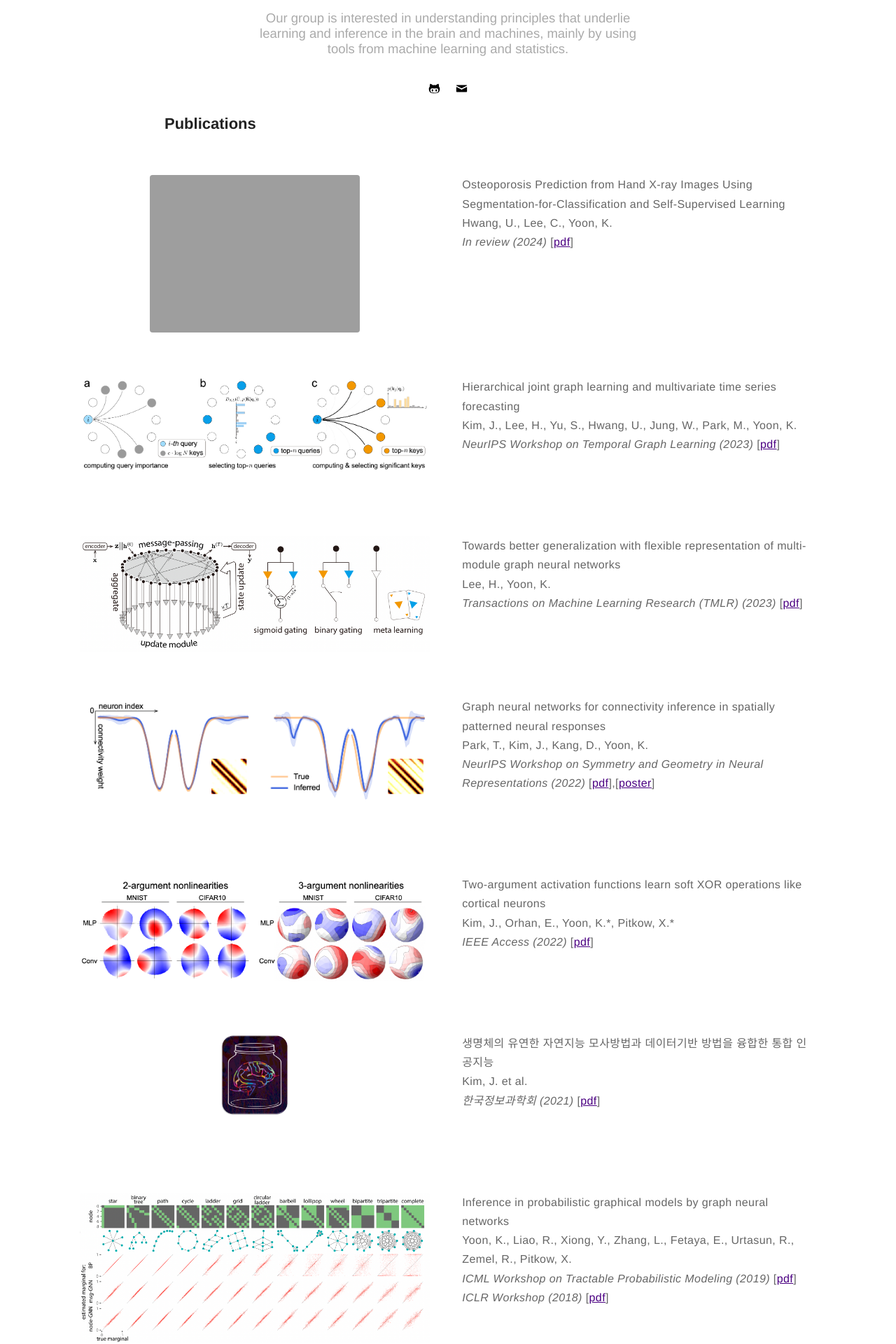
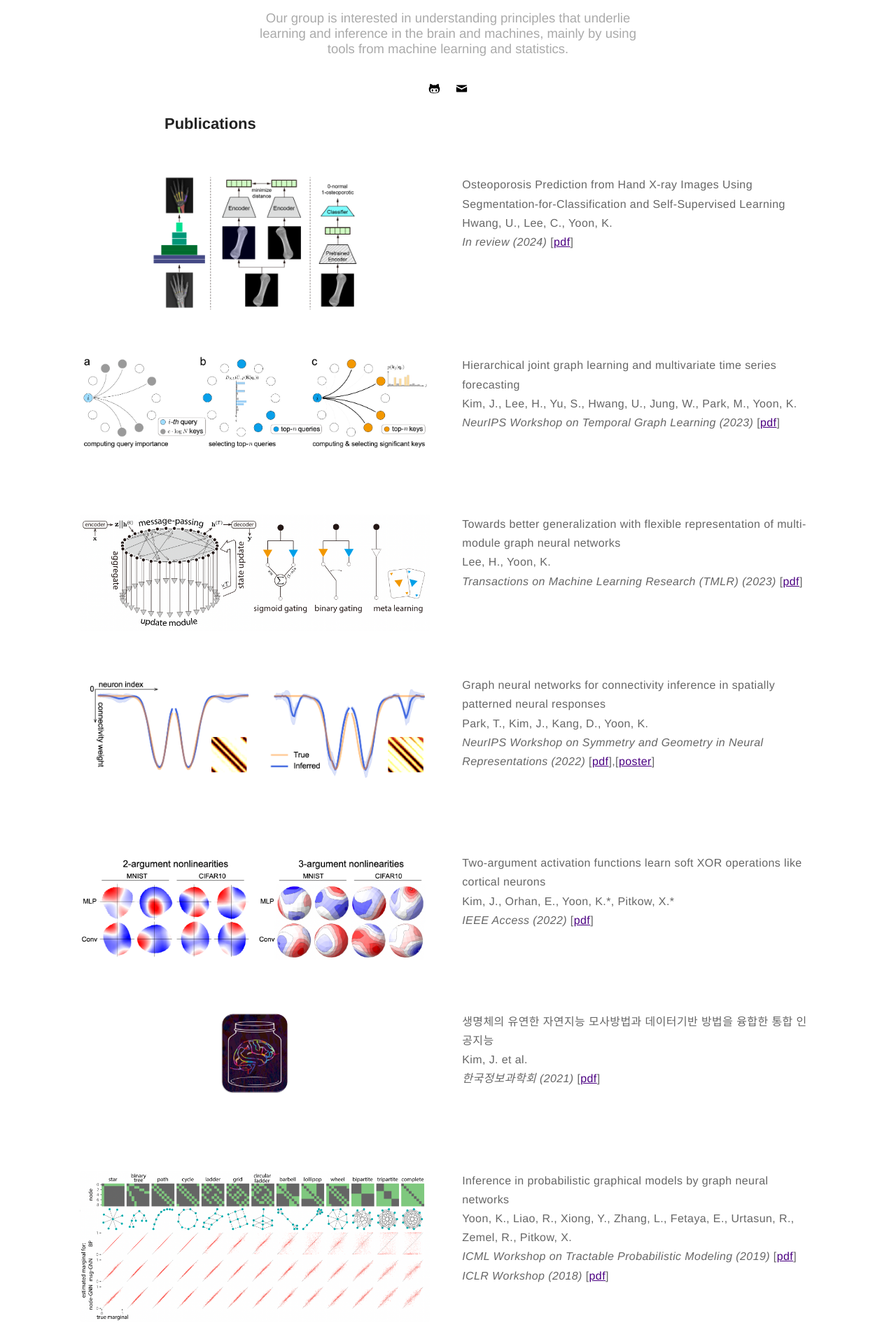
Before and after one commit to kijungyoon/kijungyoon.github.io, a Jekyll site: the page built from papers.md, in a window 1280 px wide. Shown: the part 324-2244 px from the top of the page at 70% size. Built offline with Jekyll 4.4.1, drawn with Linux system fonts in a browser that asks for light colours.

Commit message:
Update papers.md

```diff
--- a/papers.md
+++ b/papers.md
@@ -10,7 +10,7 @@
 <h2>Publications</h2>
 <div class="side-by-side">
     <div class="toleft" style="text-align:center">
-        <img class="image" src="https://kijungyoon.github.io/assets/images/wrist.png" alt="Alt Text" width="300">
+        <img class="image" src="https://kijungyoon.github.io/assets/images/osteo_pred.png" alt="Alt Text" width="300">
     </div>
 
     <div class="toright">
```
